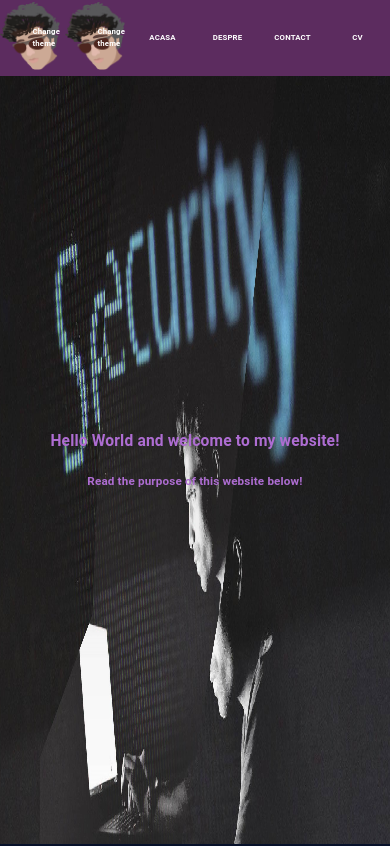
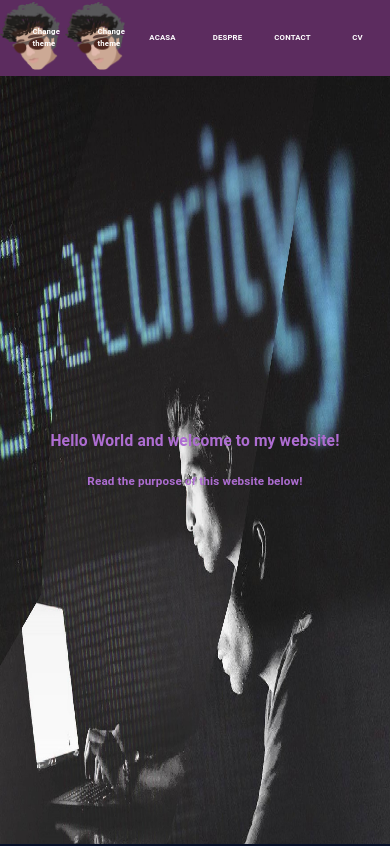
Before and after one commit to lieautman/Presentation-Site, a React (Create React App) app: page / in a window 390 px wide. Shown: the top 846 px of the page. Built offline with nearby package versions, Linux system fonts and the light colour scheme.

Commit message:
first image mobile frendly

```diff
--- a/src/Pages/Home/Home.js
+++ b/src/Pages/Home/Home.js
@@ -2,9 +2,11 @@ import BoxWithvh from "../../Resources/StyledComponents/BoxWithvh";
 import TypographyWithTheme from "../../Resources/StyledComponents/TypographyWithTheme";
 import { useContext } from "react";
 import { ThemeContext } from "../../Resources/Theme/ThemeContext"
+import useMediaQuery from '@mui/material/useMediaQuery';
 
 function Home() {
     const { currentTheme } = useContext(ThemeContext);
+    const matches = useMediaQuery('(min-width:600px)');
 
     return (
         <>
@@ -12,7 +14,8 @@ function Home() {
                 height={91}
                 sx={{
                     backgroundImage: `url(${currentTheme.images.homeFirstImage})`,
-                    backgroundSize: "100% 130%",
+                    backgroundSize: matches?"100% 100%":"150% 100%",
+                    backgroundPosition: 'center',
                     display: 'flex',
                     flexDirection: 'column',
                     alignItems: 'center',
```
Also changed, not shown: src/Resources/Images/darkBackgroundHome.jpg.
